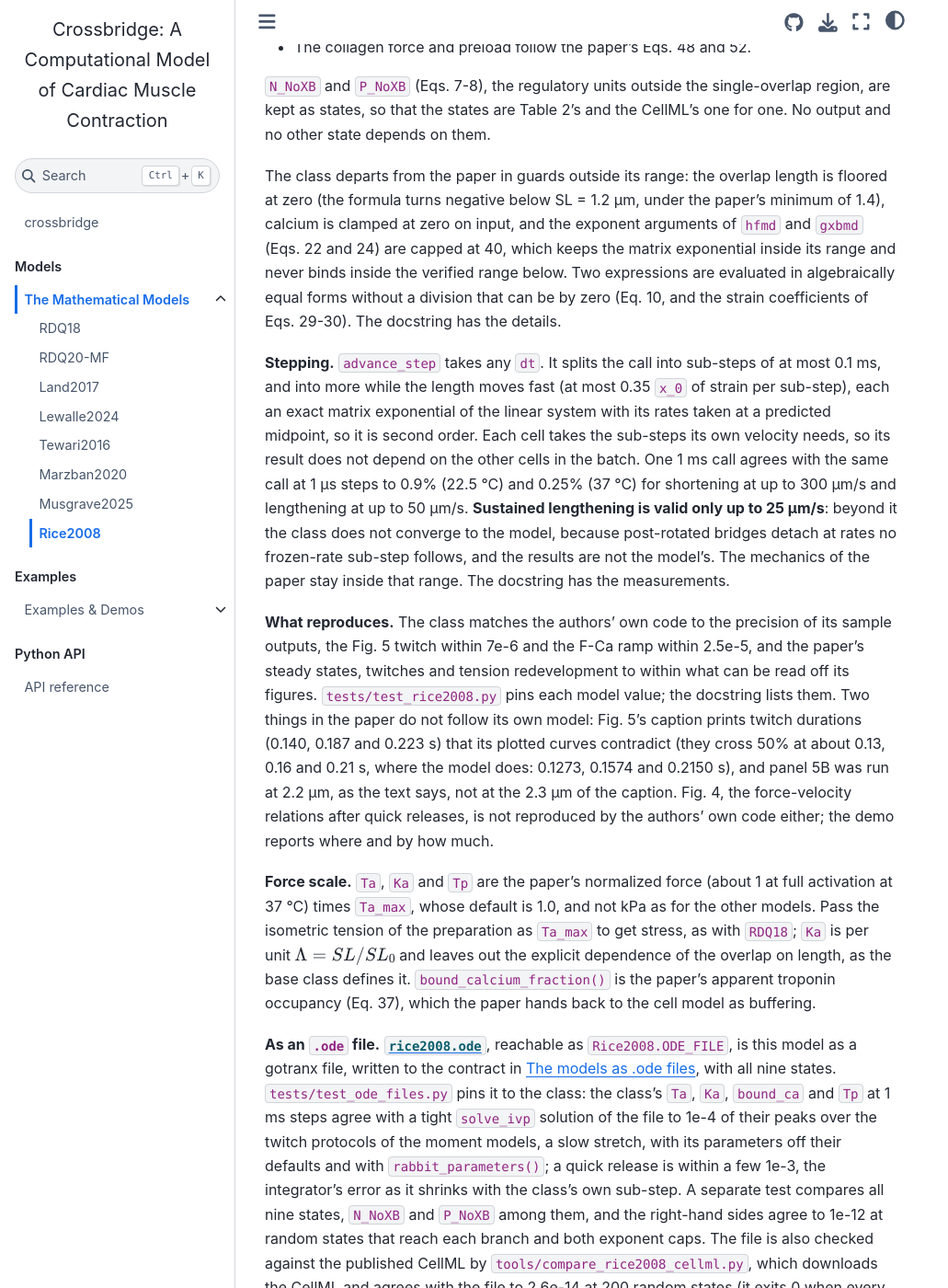
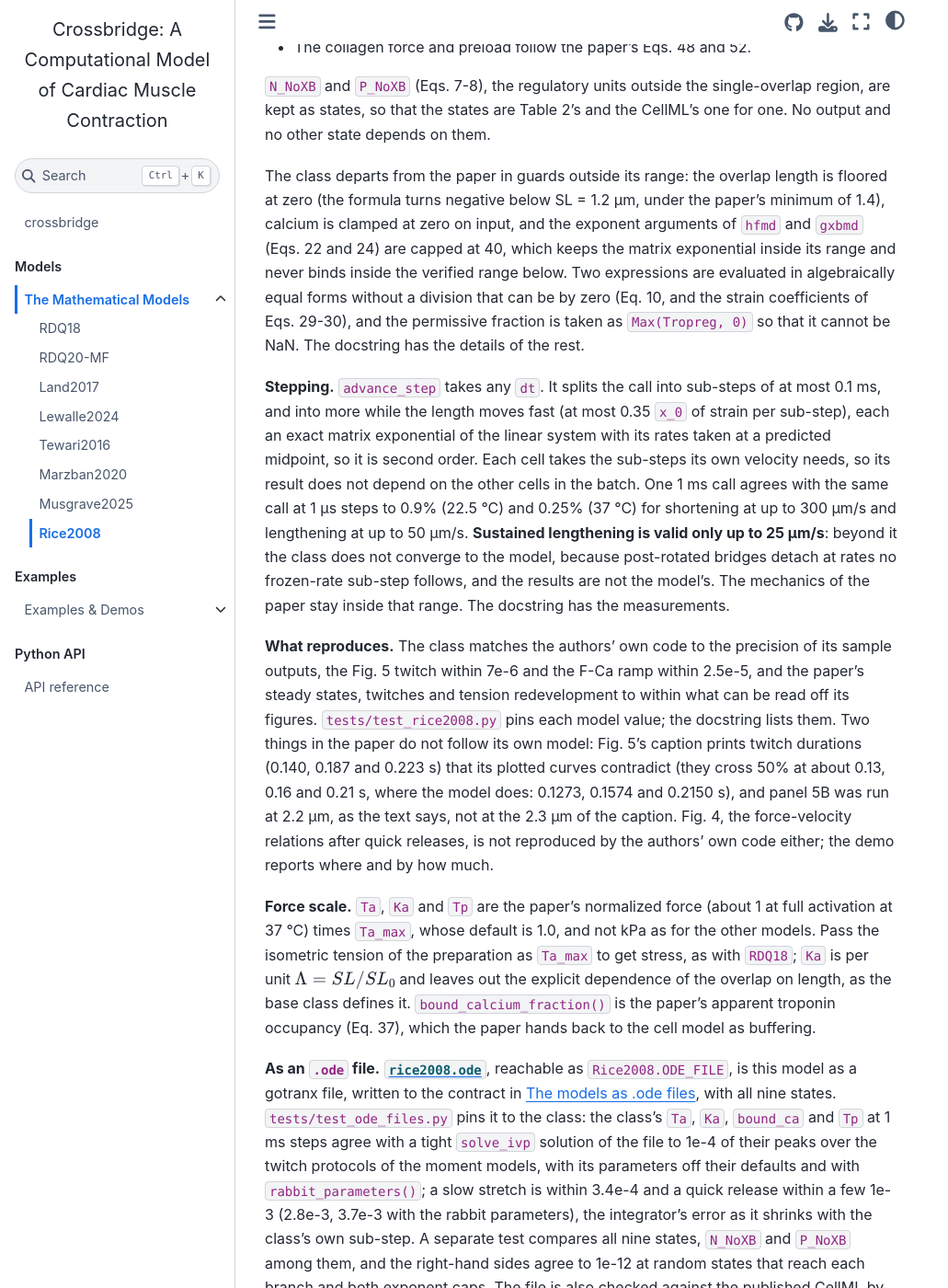
Before and after one commit to ComputationalPhysiology/crossbridge, a Jupyter Book: the page built from docs/models/rice2008.md, in a window 1280 px wide and 1400 px high, scrolled down 960 px. Shown: the whole window at 92% size, without its empty margins (0-1031 px from the left). Built offline with Jupyter Book 1.0.4 settings and Sphinx 7.4.7 and the Sphinx Book theme 1.1.4, drawn with Linux system fonts in a browser that asks for light colours; pages that are not in the unit, such as notebooks, are missing from menus; cross-references to code outside the pages are shown as plain code.

Commit message:
Correct the Rice2008 docs' .ode bounds, Ta_max wording and Max(Tropreg, 0) pointer
Co-Authored-By: Claude Sonnet 5.5 <noreply@anthropic.com>

```diff
--- a/docs/models/rice2008.md
+++ b/docs/models/rice2008.md
@@ -41,7 +41,8 @@ The class departs from the paper in guards outside its range: the overlap length
 at zero on input, and the exponent arguments of `hfmd` and `gxbmd` (Eqs. 22 and 24) are capped at 40,
 which keeps the matrix exponential inside its range and never binds inside the verified range below.
 Two expressions are evaluated in algebraically equal forms without a division that can be by zero
-(Eq. 10, and the strain coefficients of Eqs. 29-30). The docstring has the details.
+(Eq. 10, and the strain coefficients of Eqs. 29-30), and the permissive fraction is taken as
+`Max(Tropreg, 0)` so that it cannot be NaN. The docstring has the details of the rest.
 
 **Stepping.** `advance_step` takes any `dt`. It splits the call into sub-steps of at most 0.1 ms, and
 into more while the length moves fast (at most 0.35 `x_0` of strain per sub-step), each an exact matrix
@@ -75,9 +76,10 @@ paper hands back to the cell model as buffering.
 reachable as `Rice2008.ODE_FILE`, is this model as a gotranx file, written to the contract in
 {ref}`ode-files`, with all nine states. `tests/test_ode_files.py` pins it to the class: the class's
 `Ta`, `Ka`, `bound_ca` and `Tp` at 1 ms steps agree with a tight `solve_ivp` solution of the file to
-1e-4 of their peaks over the twitch protocols of the moment models, a slow stretch, with its parameters
-off their defaults and with `rabbit_parameters()`; a quick release is within a few 1e-3, the
-integrator's error as it shrinks with the class's own sub-step. A separate test compares all nine
+1e-4 of their peaks over the twitch protocols of the moment models, with its parameters off their
+defaults and with `rabbit_parameters()`; a slow stretch is within 3.4e-4 and a quick release within a
+few 1e-3 (2.8e-3, 3.7e-3 with the rabbit parameters), the integrator's error as it shrinks with the
+class's own sub-step. A separate test compares all nine
 states, `N_NoXB` and `P_NoXB` among them, and the right-hand sides agree to 1e-12 at random states that
 reach each branch and both exponent caps. The file is also checked against the published CellML
 by `tools/compare_rice2008_cellml.py`, which downloads the CellML and agrees with the file to
```
Also changed, not shown: CLAUDE.md (+6 -8 lines).
